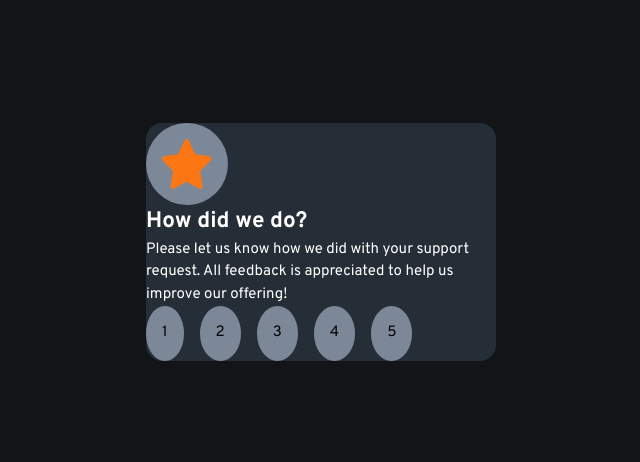
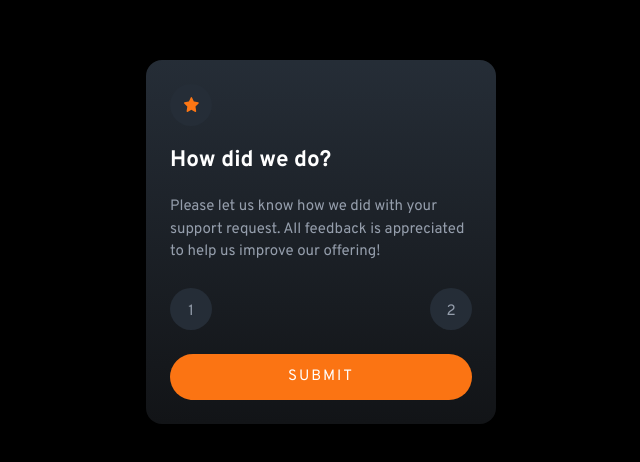
Before and after one commit to Paulo-Dandrea/interactive-rating-component-next, a Next.js app: page / in a window 1280 px wide. Shown: the part 158-620 px from the top of the page, without its empty margins (319-959 px from the left). Built offline with nearby package versions, Linux system fonts and the light colour scheme.

Commit message:
refactor: better approach

```diff
--- a/app/globals.scss
+++ b/app/globals.scss
@@ -24,8 +24,8 @@ dd {
 }
 
 /* Remove list styles on ul, ol elements with a list role, which suggests default styling will be removed */
-ul[role='list'],
-ol[role='list'] {
+ul[role="list"],
+ol[role="list"] {
   list-style: none;
 }
 
@@ -39,6 +39,10 @@ body {
   min-height: 100vh;
   text-rendering: optimizeSpeed;
   line-height: 1.5;
+}
+
+h1,h2,h3 {
+  line-height: 1
 }
 
 /* A elements that don't have a class get default styles */
@@ -62,15 +66,16 @@ select {
 }
 
 button {
+  background-color: transparent;
   border: none;
+  cursor: pointer;
   outline: none;
-  cursor: pointer;
 }
 
 /* Remove all animations, transitions and smooth scroll for people that prefer not to see them */
 @media (prefers-reduced-motion: reduce) {
   html:focus-within {
-   scroll-behavior: auto;
+    scroll-behavior: auto;
   }
 
   *,
--- a/app/page.module.scss
+++ b/app/page.module.scss
@@ -10,6 +10,7 @@ $clr-light-grey: hsl(217, 12%, 63%);
 $clr-medium-grey: hsl(216, 12%, 54%);
 $clr-dark-blue: hsl(213, 19%, 18%);
 $clr-very-dark-blue: hsl(216, 12%, 8%);
+$clr-black: hsl(0, 0%, 0%);
 
 $ff-primary: "Overpass", sans-serif;
 $fw-400: 400;
@@ -17,16 +18,30 @@ $fw-700: 700;
 
 $fs: 15px;
 
+.flow > :where(:not(:first-child)) {
+  margin-top: 1.5rem;
+}
 
-.flex {
+.flex_space_between {
   display: flex;
-    gap: 1rem;
+  justify-content: space-between;
 }
 
 .border_radius_1 {
   border-radius: 1rem;
 }
 
+.border_radius_2 {
+  border-radius: 2rem;
+}
+
+.padding_0_75 {
+  padding: 0.75rem;
+}
+
+.padding_1_5 {
+  padding: 1.5rem;
+}
 
 .page {
   min-height: 100vh;
@@ -35,42 +50,64 @@ $fs: 15px;
   font-size: $fs;
   font-weight: $fw-400;
   color: $clr-white;
-    background-color: $clr-very-dark-blue;
+  background-color: $clr-black;
 
   display: grid;
   place-items: center;
 
+  p,
+  span {
+    font-weight: $fw-400;
+    color: $clr-light-grey;
+  }
 
   .card {
     max-width: 350px;
     width: 90%;
 
-        background-color: $clr-dark-blue;
+    background-color: $clr-very-dark-blue;
+    background-image: linear-gradient(
+      to bottom,
+      $clr-dark-blue,
+      $clr-very-dark-blue
+    );
   }
 
-    // inline-box
-
   .circle {
-        // display: inline-block;
     display: inline-flex;
     align-items: center;
     justify-content: center;
 
+    width: 42px;
+    height: 42px;
 
-        background-color: $clr-medium-grey;
+    background-color: $clr-dark-blue;
     border-radius: 50%;
-        padding: 1rem;
+
+    input {
+      display: none;
+    }
+
+    label {
+      transform: translateY(3px);
+    }
+
+  }
+
+  button {
+    color: $clr-white;
+
+    &.submit {
+      background-color: $clr-primary;
+
+      width: 100%;
+      text-transform: uppercase;
+      letter-spacing: 2px;
+      font-weight: $fw-700;
+
+      span {
+        color: $clr-white;
       }
     }
-
-.circle-button {
-    display: inline-flex;
-    align-items: center;
-    justify-content: center;
-
-    padding: 0.5rem;
-    border-radius: 50%;
-    background-color: #eaeaea;
-    border: none;
-    cursor: pointer;
   }
+}
--- a/app/page.tsx
+++ b/app/page.tsx
@@ -1,44 +1,46 @@
 import Image from "next/image";
-import styles from "./page.module.scss";
-import svg from "../public/icon-star.svg";
+import s from "./page.module.scss";
 
 export default function Home() {
   return (
-        // className={`${styles.description} ${styles.yellow} next 13`}
-        <div className={styles.page}>
-            <div className={`${styles.card} ${styles.border_radius_1}`}>
-                <div className={styles.circle}>
-                    <Image
-                        src="/icon-star.svg"
-                        alt="Vercel Logo"
-                        width={50}
-                        height={50}
-                        // priority
-                    />
+    <div className={s.page}>
+      <div
+        className={`
+        ${s.card}
+        ${s.border_radius_1}
+        ${s.padding_1_5}
+        ${s.flow}
+        `}
+      >
+        <div className={s.circle}>
+          <Image src="/icon-star.svg" alt="" width={15} height={15} />
         </div>
         <h2>How did we do?</h2>
         <p>
-                    Please let us know how we did with your support request. All feedback is
-                    appreciated to help us improve our offering!
+          Please let us know how we did with your support request. All
+          feedback is appreciated to help us improve our offering!
         </p>
 
-                <div className={styles.flex}>
-                    <button className={styles.circle}>
+        <div className={s.flex_space_between}>
+          <div className={s.circle}>
+            <input type="radio" id="star1" name="rating" value="1" />
+            <label htmlFor="star1">
               <span>1</span>
+            </label>
+          </div>
+          <div className={s.circle}>
+            <input type="radio" id="star2" name="rating" value="2" />
+            <label htmlFor="star2">
+              <span>2</span>
+            </label>
+            </div>
+
+        </div>
+        <button
+          className={`${s.submit} ${s.border_radius_2} ${s.padding_0_75}`}
+        >
+          <span>Submit</span>
         </button>
-                    <button className={styles.circle}>
-                        <span>2</span>
-                    </button>
-                    <button className={styles.circle}>
-                        <span>3</span>
-                    </button>
-                    <button className={styles.circle}>
-                        <span>4</span>
-                    </button>
-                    <button className={styles.circle}>
-                        <span>5</span>
-                    </button>
-                </div>
       </div>
     </div>
   );
@@ -58,3 +60,5 @@ export default function Home() {
 
 // We appreciate you taking the time to give a rating. If you ever need more support,
 // don’t hesitate to get in touch!
+
+// To ask:
```
Lines whose indentation alone changed are shown as unchanged.
